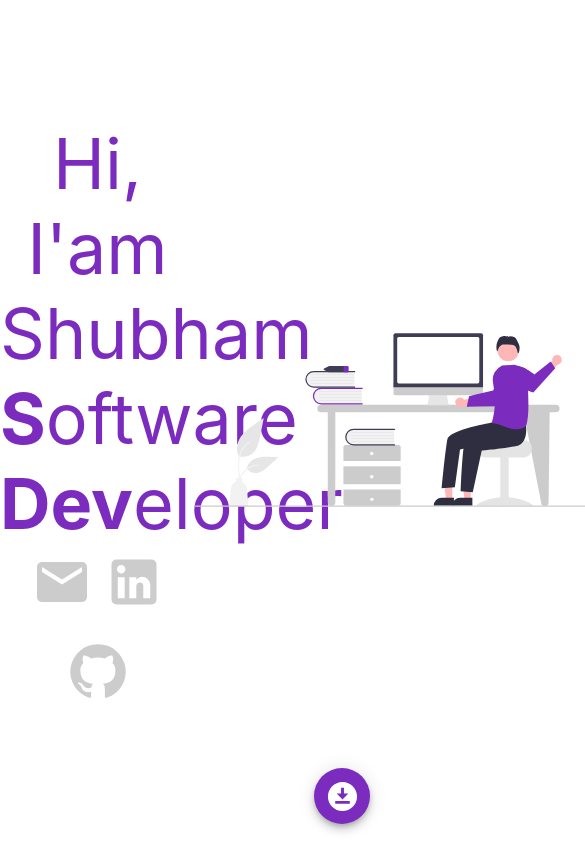
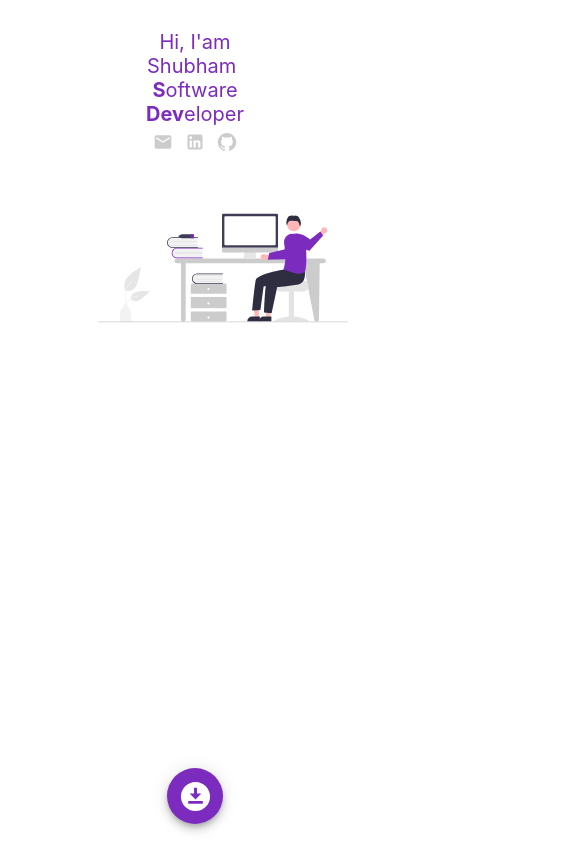
Before and after one commit to ShubhamKumar3010/portfolio, a React (Create React App) app: page / in a window 390 px wide. Shown: the whole page, 585 px wide, since content can reach past the window. Built offline with nearby package versions, Linux system fonts and the light colour scheme.

Commit message:
"Responsive HeaderDisplay and Floating Btn changes."

```diff
--- a/src/components/FloatingButton.tsx
+++ b/src/components/FloatingButton.tsx
@@ -1,4 +1,4 @@
-import { Fab } from "@mui/material";
+import { Fab, Tooltip } from "@mui/material";
 import React from "react";
 import DownloadForOfflineIcon from "@mui/icons-material/DownloadForOffline";
 
@@ -19,10 +19,12 @@ class FloatingButton extends React.Component {
         style={{
           position: "fixed",
           bottom: "20px",
-          right: "20px",
+          left: "50%",
+          transform: "translateX(-50%)",
           zIndex: "1000",
         }}
       >
+        <Tooltip title="Shubham's Resume" arrow>
         <Fab
           style={{ background: "#7c2bbf" }}
           aria-label="download"
@@ -30,6 +32,7 @@ class FloatingButton extends React.Component {
         >
           <DownloadForOfflineIcon sx={{ color: "white" }} fontSize="large" />
         </Fab>
+        </Tooltip>
       </div>
     );
   }
--- a/src/components/HeaderDisplay.tsx
+++ b/src/components/HeaderDisplay.tsx
@@ -5,6 +5,8 @@ import LinkedInIcon from "@mui/icons-material/LinkedIn";
 import GitHubIcon from "@mui/icons-material/GitHub";
 import { useState } from "react";
 import { TypeAnimation } from "react-type-animation";
+import { useTheme } from "@mui/material/styles";
+import useMediaQuery from "@mui/material/useMediaQuery";
 
 type HeaderDisplayProps = {
   name: string;
@@ -23,24 +25,27 @@ const HeaderDisplay: React.FC<HeaderDisplayProps> = ({
   const [mailHovered, setMailHovered] = useState<boolean>(false);
   const [linkedinHovered, setLinkedinHovered] = useState<boolean>(false);
   const [githubHovered, setGithubHovered] = useState<boolean>(false);
+  const theme = useTheme();
+  const isMobileView = useMediaQuery(theme.breakpoints.down("sm" || "md"));
 
   return (
     <>
       <Grid
         container
         display={"flex"}
-        flexDirection="row"
-        height="600px"
+        flexDirection={isMobileView ? "column" : "row"}
+        height={isMobileView ? "" : "600px"}
         flexGrow={1}
         alignItems="center"
       >
         <Grid
+          padding={isMobileView ? "30px" : "15px"}
           item={true}
           xs={6}
           display={"flex"}
           flexDirection="column"
-          fontSize="70px"
-          width="50%"
+          fontSize={isMobileView ? "20px" : "50px"}
+          width={isMobileView ? "100%" : "50%"}
         >
           <Grid>
             <TypeAnimation
@@ -50,7 +55,7 @@ const HeaderDisplay: React.FC<HeaderDisplayProps> = ({
                 `Hi, I'am ${name}`,
               ]}
               wrapper="span"
-              speed={10}
+              speed={30}
             />
           </Grid>
           <Grid>
@@ -63,8 +68,8 @@ const HeaderDisplay: React.FC<HeaderDisplayProps> = ({
               sx={{
                 color: mailHovered ? "#514F4F" : "#cccccc",
                 cursor: mailHovered ? "pointer" : "",
-                height: "60px",
-                width: "60px",
+                height: isMobileView ? "20px" : "40px",
+                width: isMobileView ? "20px" : "40px",
                 transition: "color 0.3s",
                 "&:hover": {
                   transform: "scale(1.5)",
@@ -82,8 +87,8 @@ const HeaderDisplay: React.FC<HeaderDisplayProps> = ({
               sx={{
                 color: linkedinHovered ? "#514F4F" : "#cccccc",
                 cursor: linkedinHovered ? "pointer" : "",
-                height: "60px",
-                width: "60px",
+                height: isMobileView ? "20px" : "40px",
+                width: isMobileView ? "20px" : "40px",
                 transition: "color 0.3s",
                 "&:hover": {
                   transform: "scale(1.5)",
@@ -101,8 +106,8 @@ const HeaderDisplay: React.FC<HeaderDisplayProps> = ({
               sx={{
                 color: githubHovered ? "#514F4F" : "#cccccc",
                 cursor: githubHovered ? "pointer" : "",
-                height: "60px",
-                width: "60px",
+                height: isMobileView ? "20px" : "40px",
+                width: isMobileView ? "20px" : "40px",
                 transition: "color 0.3s",
                 "&:hover": {
                   transform: "scale(1.5)",
@@ -118,8 +123,13 @@ const HeaderDisplay: React.FC<HeaderDisplayProps> = ({
           </Grid>
         </Grid>
 
-        <Grid item={true} xs={6} width="50%">
-          <img src={HomeLogo} height="300px" width="400px" alt="home-logo" />
+        <Grid item={true} xs={6} width={isMobileView ? "100%" : "50%"}>
+          <img
+            src={HomeLogo}
+            height={isMobileView ? "150px" : "300px"}
+            width={isMobileView ? "250px" : "400px"}
+            alt="home-logo"
+          />
         </Grid>
       </Grid>
     </>
```
